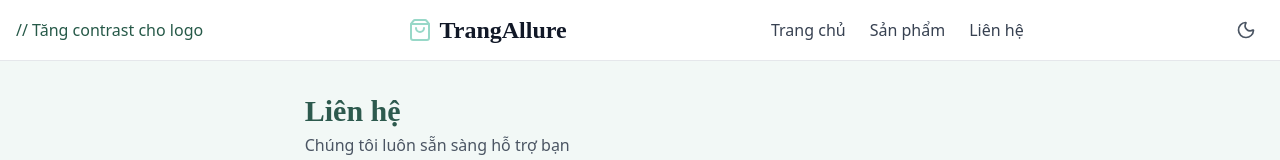
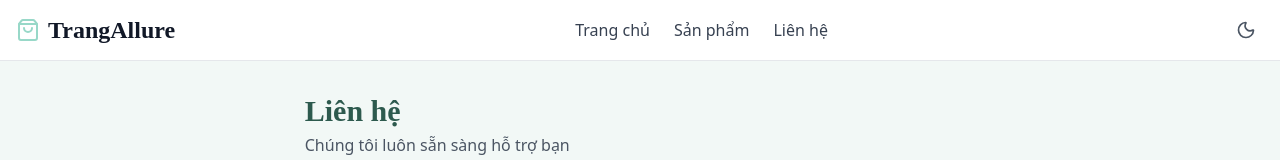
Before and after one commit to gialongphan1-droid/trang-allure-shop, a React (Vite) app in the folder frontend/: page /lien-he in a window 1280 px wide. Shown: the top 160 px of the page. Built offline with nearby package versions, Linux system fonts and the light colour scheme; no server answers.

Commit message:
xoa bot //

```diff
--- a/frontend/src/components/common/Header.jsx
+++ b/frontend/src/components/common/Header.jsx
@@ -124,7 +124,6 @@ const Header = () => {
 				<div className="container px-4 py-3 mx-auto">
 					<div className="flex items-center justify-between">
 						{/* Logo */}
-						// Tăng contrast cho logo
 						<Link
 							to="/"
 							className="flex items-center gap-2 text-2xl font-bold text-brand-primary dark:text-white"
--- a/frontend/src/pages/HomePage.jsx
+++ b/frontend/src/pages/HomePage.jsx
@@ -363,7 +363,6 @@ const HomePage = () => {
 					<p className="mt-4 text-base tracking-wide text-gray-600 dark:text-gray-400 sm:text-lg md:text-2xl">
 						Hàng đẹp – Giá tốt – Uy tín – Tận tâm
 					</p>
-					// Tăng contrast cho ship tag
 					<div className="mt-3" style={{ minHeight: "40px" }}>
 						<span className="inline-block px-4 py-1.5 text-sm font-semibold rounded-full text-white bg-green-600 dark:bg-green-700">
 							🚀 SHIP TOÀN QUỐC
@@ -454,7 +453,6 @@ const HomePage = () => {
 							</div>
 							<div className="mt-8 text-center sm:mt-10">
 								<Link to="/san-pham">
-									// Tăng contrast cho button
 									<Button
 										variant="outline"
 										className="px-6 py-2 text-sm font-semibold border-2 border-brand-primary text-brand-primary hover:bg-brand-primary hover:text-white dark:border-brand-primary dark:text-brand-primary dark:hover:bg-brand-primary dark:hover:text-white"
```
